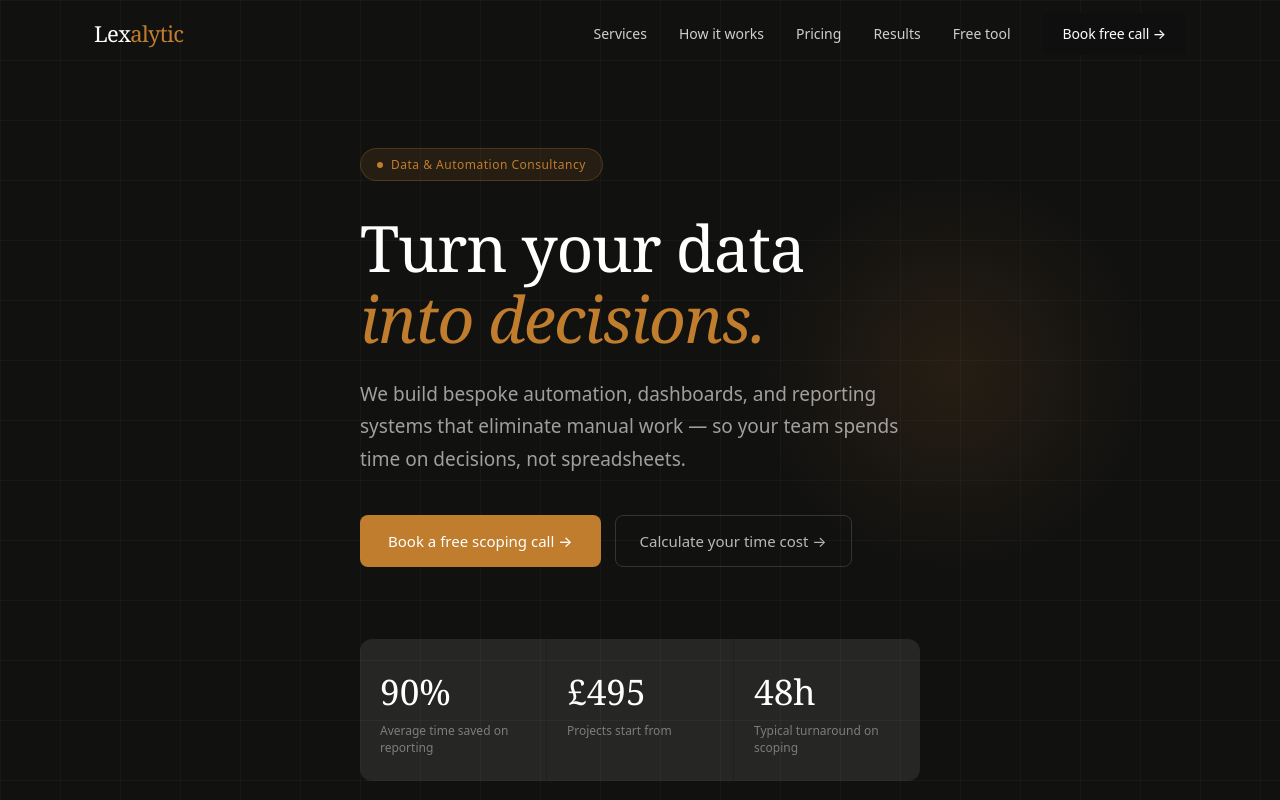
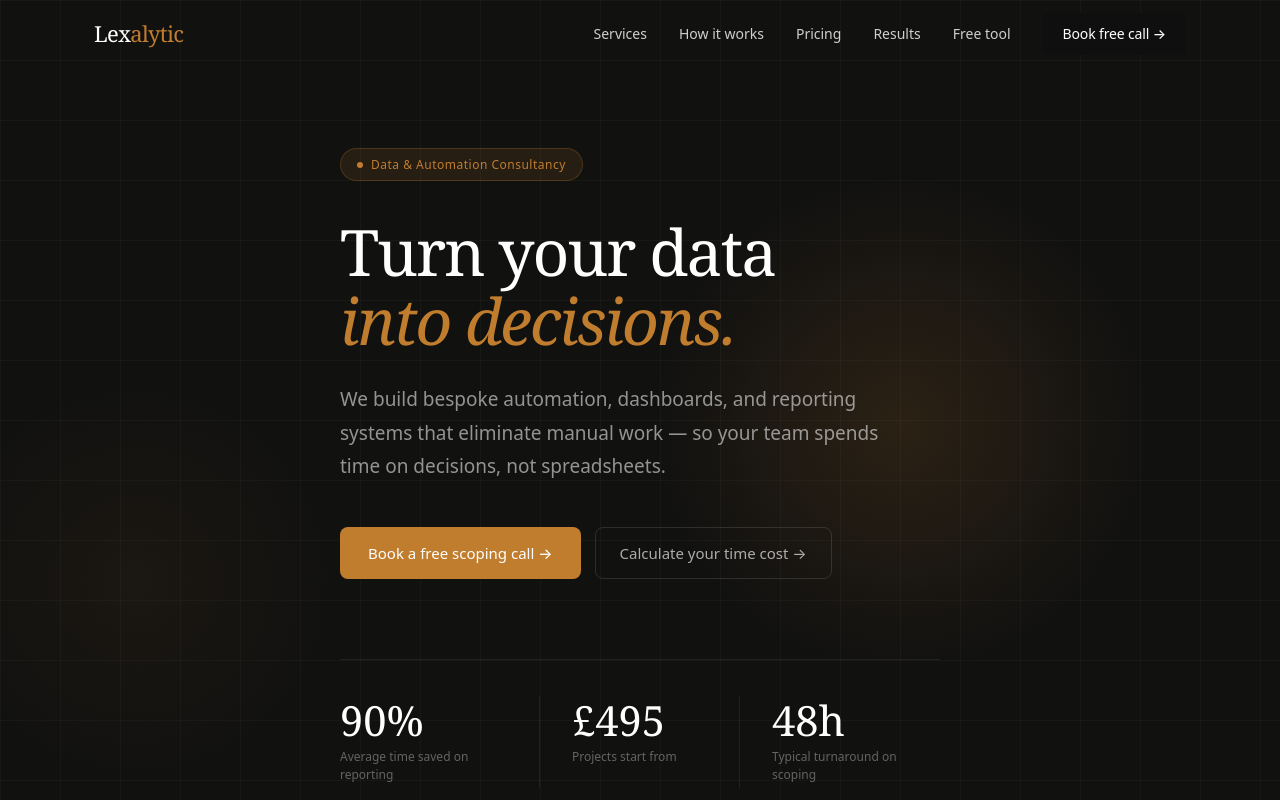
Before and after one commit to printpeachstudio-blip/lexalytic, a Next.js app: page / in a window 1280 px wide. Shown: the top 800 px of the page. Built offline with nearby package versions, Linux system fonts and the light colour scheme.

Commit message:
improve hero design, fix contact form with email sending, fix anchor scroll offset

```diff
--- a/app/globals.css
+++ b/app/globals.css
@@ -94,3 +94,6 @@ img { max-width: 100%; }
   .desktop-nav { display: none !important; }
   .hamburger { display: flex !important; flex-direction: column; }
 }
+
+/* Anchor scroll offset for fixed navbar */
+section[id] { scroll-margin-top: 80px; }
--- a/components/Contact.tsx
+++ b/components/Contact.tsx
@@ -3,79 +3,94 @@ import { useState } from 'react'
 
 export default function Contact() {
   const [submitted, setSubmitted] = useState(false)
+  const [loading, setLoading] = useState(false)
   const [form, setForm] = useState({ name: '', email: '', company: '', message: '' })
 
-  const handleSubmit = (e: React.FormEvent) => {
+  const handleSubmit = async (e: React.FormEvent) => {
     e.preventDefault()
-    setSubmitted(true)
+    setLoading(true)
+    try {
+      await fetch('https://formspree.io/f/xzzbnwpj', {
+        method: 'POST',
+        headers: { 'Content-Type': 'application/json' },
+        body: JSON.stringify(form),
+      })
+      setSubmitted(true)
+    } catch {
+      setSubmitted(true)
+    }
+    setLoading(false)
   }
 
-  const inputStyle = {
+  const inputStyle: React.CSSProperties = {
     width: '100%', padding: '13px 16px',
     background: 'rgba(255,255,255,0.05)',
     border: '1px solid rgba(255,255,255,0.1)',
     borderRadius: 'var(--radius)', color: 'var(--white)',
     fontSize: '15px', fontFamily: 'var(--sans)',
     outline: 'none', transition: 'border-color 0.2s',
+    boxSizing: 'border-box',
   }
 
   return (
-    <section id="contact" style={{ padding: 'clamp(60px, 8vw, 100px) 0', background: 'var(--bg-dark)' }}>
+    <section id="contact" style={{ padding: 'clamp(80px, 10vw, 120px) 0', background: 'var(--bg-dark)' }}>
       <div className="container">
-        <div style={{ display: 'grid', gridTemplateColumns: 'minmax(0,1fr) minmax(0,1fr)', gap: '60px', alignItems: 'start' }}>
-
-          {/* Left */}
+        <div style={{ display: 'grid', gridTemplateColumns: 'minmax(0,1fr) minmax(0,1fr)', gap: '80px', alignItems: 'start' }} className="contact-grid">
           <div>
             <span className="section-label">Get in touch</span>
-            <h2 style={{ color: 'var(--white)', marginBottom: '20px' }}>
-              Let's fix your data problem.
-            </h2>
-            <p style={{ color: 'rgba(255,255,255,0.5)', marginBottom: '40px', fontSize: '15px', lineHeight: '1.7' }}>
+            <h2 style={{ color: 'var(--white)', marginBottom: '20px' }}>Let's fix your data problem.</h2>
+            <p style={{ color: 'rgba(255,255,255,0.45)', marginBottom: '48px', fontSize: '16px', lineHeight: '1.8', fontWeight: '300' }}>
               Book a free 30-minute call and we'll tell you exactly what's possible with your data — and what it would cost to fix it. No commitment, no sales pressure.
             </p>
-
-            <div style={{ display: 'flex', flexDirection: 'column', gap: '20px' }}>
+            <div style={{ display: 'flex', flexDirection: 'column', gap: '24px', marginBottom: '40px' }}>
               {[
                 { icon: '📞', label: 'Free 30-min scoping call', sub: 'We review your process and give you a clear scope' },
                 { icon: '💰', label: 'Fixed price quote in 48 hours', sub: 'Exact cost before any work begins' },
                 { icon: '⚡', label: 'Start within days', sub: 'Not weeks — we keep capacity available' },
               ].map((item, i) => (
                 <div key={i} style={{ display: 'flex', gap: '16px', alignItems: 'flex-start' }}>
-                  <span style={{ fontSize: '24px', flexShrink: 0 }}>{item.icon}</span>
+                  <div style={{
+                    width: '40px', height: '40px', borderRadius: '10px',
+                    background: 'rgba(193,125,46,0.1)', border: '1px solid rgba(193,125,46,0.2)',
+                    display: 'flex', alignItems: 'center', justifyContent: 'center',
+                    fontSize: '18px', flexShrink: 0,
+                  }}>{item.icon}</div>
                   <div>
-                    <div style={{ fontSize: '15px', fontWeight: '500', color: 'var(--white)', marginBottom: '2px' }}>{item.label}</div>
-                    <div style={{ fontSize: '13px', color: 'rgba(255,255,255,0.4)' }}>{item.sub}</div>
+                    <div style={{ fontSize: '15px', fontWeight: '500', color: 'var(--white)', marginBottom: '3px' }}>{item.label}</div>
+                    <div style={{ fontSize: '13px', color: 'rgba(255,255,255,0.35)', lineHeight: '1.5' }}>{item.sub}</div>
                   </div>
                 </div>
               ))}
             </div>
-
-            <div style={{ marginTop: '40px', padding: '20px', background: 'rgba(255,255,255,0.04)', borderRadius: 'var(--radius)', border: '1px solid rgba(255,255,255,0.06)' }}>
-              <p style={{ fontSize: '13px', color: 'rgba(255,255,255,0.4)', marginBottom: '4px' }}>Or email us directly</p>
-              <a href="mailto:hello@lexalytic.com" style={{ color: 'var(--amber)', fontSize: '15px' }}>hello@lexalytic.com</a>
+            <div style={{ padding: '20px 24px', background: 'rgba(255,255,255,0.03)', borderRadius: 'var(--radius)', border: '1px solid rgba(255,255,255,0.06)' }}>
+              <p style={{ fontSize: '12px', color: 'rgba(255,255,255,0.35)', marginBottom: '6px', textTransform: 'uppercase', letterSpacing: '1px' }}>Or email us directly</p>
+              <a href="mailto:hello@lexalytic.com" style={{ color: 'var(--amber)', fontSize: '16px' }}>hello@lexalytic.com</a>
             </div>
           </div>
-
-          {/* Right — form */}
           <div style={{
             background: 'var(--bg-dark-2)', border: '1px solid rgba(255,255,255,0.08)',
-            borderRadius: 'var(--radius-lg)', padding: 'clamp(24px, 4vw, 36px)',
+            borderRadius: 'var(--radius-lg)', padding: 'clamp(28px, 4vw, 44px)',
           }}>
             {submitted ? (
-              <div style={{ textAlign: 'center', padding: '40px 20px' }}>
-                <div style={{ fontSize: '48px', marginBottom: '16px' }}>✓</div>
+              <div style={{ textAlign: 'center', padding: '48px 20px' }}>
+                <div style={{
+                  width: '64px', height: '64px', borderRadius: '50%',
+                  background: 'rgba(193,125,46,0.15)', border: '1px solid rgba(193,125,46,0.3)',
+                  display: 'flex', alignItems: 'center', justifyContent: 'center',
+                  margin: '0 auto 20px', fontSize: '28px',
+                }}>✓</div>
                 <h3 style={{ color: 'var(--white)', marginBottom: '12px' }}>Message received</h3>
-                <p style={{ color: 'rgba(255,255,255,0.5)', fontSize: '15px' }}>
+                <p style={{ color: 'rgba(255,255,255,0.45)', fontSize: '15px', lineHeight: '1.7' }}>
                   We'll be in touch within 24 hours to arrange your free scoping call.
                 </p>
               </div>
             ) : (
               <form onSubmit={handleSubmit}>
-                <h3 style={{ color: 'var(--white)', marginBottom: '24px', fontFamily: 'var(--serif)' }}>Book your free call</h3>
-
-                <div style={{ display: 'grid', gridTemplateColumns: '1fr 1fr', gap: '16px', marginBottom: '16px' }}>
+                <h3 style={{ color: 'var(--white)', marginBottom: '8px', fontFamily: 'var(--serif)', fontSize: '1.4rem' }}>Book your free call</h3>
+                <p style={{ fontSize: '14px', color: 'rgba(255,255,255,0.35)', marginBottom: '28px' }}>We'll respond within 24 hours.</p>
+                <div style={{ display: 'grid', gridTemplateColumns: '1fr 1fr', gap: '16px', marginBottom: '16px' }} className="form-row">
                   <div>
-                    <label style={{ display: 'block', fontSize: '12px', color: 'rgba(255,255,255,0.4)', marginBottom: '8px', textTransform: 'uppercase', letterSpacing: '0.5px' }}>Name *</label>
+                    <label style={{ display: 'block', fontSize: '11px', color: 'rgba(255,255,255,0.4)', marginBottom: '8px', textTransform: 'uppercase', letterSpacing: '1px' }}>Name *</label>
                     <input required style={inputStyle} placeholder="Your name" value={form.name}
                       onChange={e => setForm({ ...form, name: e.target.value })}
                       onFocus={e => (e.target as HTMLElement).style.borderColor = 'var(--amber)'}
@@ -83,7 +98,7 @@ export default function Contact() {
                     />
                   </div>
                   <div>
-                    <label style={{ display: 'block', fontSize: '12px', color: 'rgba(255,255,255,0.4)', marginBottom: '8px', textTransform: 'uppercase', letterSpacing: '0.5px' }}>Email *</label>
+                    <label style={{ display: 'block', fontSize: '11px', color: 'rgba(255,255,255,0.4)', marginBottom: '8px', textTransform: 'uppercase', letterSpacing: '1px' }}>Email *</label>
                     <input required type="email" style={inputStyle} placeholder="you@company.com" value={form.email}
                       onChange={e => setForm({ ...form, email: e.target.value })}
                       onFocus={e => (e.target as HTMLElement).style.borderColor = 'var(--amber)'}
@@ -91,30 +106,27 @@ export default function Contact() {
                     />
                   </div>
                 </div>
-
                 <div style={{ marginBottom: '16px' }}>
-                  <label style={{ display: 'block', fontSize: '12px', color: 'rgba(255,255,255,0.4)', marginBottom: '8px', textTransform: 'uppercase', letterSpacing: '0.5px' }}>Company</label>
+                  <label style={{ display: 'block', fontSize: '11px', color: 'rgba(255,255,255,0.4)', marginBottom: '8px', textTransform: 'uppercase', letterSpacing: '1px' }}>Company</label>
                   <input style={inputStyle} placeholder="Your company name" value={form.company}
                     onChange={e => setForm({ ...form, company: e.target.value })}
                     onFocus={e => (e.target as HTMLElement).style.borderColor = 'var(--amber)'}
                     onBlur={e => (e.target as HTMLElement).style.borderColor = 'rgba(255,255,255,0.1)'}
                   />
                 </div>
-
-                <div style={{ marginBottom: '24px' }}>
-                  <label style={{ display: 'block', fontSize: '12px', color: 'rgba(255,255,255,0.4)', marginBottom: '8px', textTransform: 'uppercase', letterSpacing: '0.5px' }}>Tell us about your problem *</label>
-                  <textarea required rows={4} style={{ ...inputStyle, resize: 'vertical' }}
+                <div style={{ marginBottom: '28px' }}>
+                  <label style={{ display: 'block', fontSize: '11px', color: 'rgba(255,255,255,0.4)', marginBottom: '8px', textTransform: 'uppercase', letterSpacing: '1px' }}>Tell us about your problem *</label>
+                  <textarea required rows={4} style={{ ...inputStyle, resize: 'vertical' as const }}
                     placeholder="Describe the process that's taking too long, or what you're trying to build..."
                     value={form.message} onChange={e => setForm({ ...form, message: e.target.value })}
                     onFocus={e => (e.target as HTMLElement).style.borderColor = 'var(--amber)'}
                     onBlur={e => (e.target as HTMLElement).style.borderColor = 'rgba(255,255,255,0.1)'}
                   />
                 </div>
-
-                <button type="submit" className="btn-amber" style={{ width: '100%', justifyContent: 'center' }}>
-                  Send message →
+                <button type="submit" className="btn-amber" style={{ width: '100%', justifyContent: 'center', opacity: loading ? 0.7 : 1 }} disabled={loading}>
+                  {loading ? 'Sending...' : 'Send message →'}
                 </button>
-                <p style={{ fontSize: '12px', color: 'rgba(255,255,255,0.3)', textAlign: 'center', marginTop: '12px' }}>
+                <p style={{ fontSize: '12px', color: 'rgba(255,255,255,0.25)', textAlign: 'center', marginTop: '14px' }}>
                   We respond within 24 hours. Your details are never shared.
                 </p>
               </form>
@@ -122,15 +134,10 @@ export default function Contact() {
           </div>
         </div>
       </div>
-
       <style>{`
         @media (max-width: 768px) {
-          #contact .container > div {
-            grid-template-columns: 1fr !important;
-          }
-          #contact form > div:first-of-type {
-            grid-template-columns: 1fr !important;
-          }
+          .contact-grid { grid-template-columns: 1fr !important; gap: 48px !important; }
+          .form-row { grid-template-columns: 1fr !important; }
         }
       `}</style>
     </section>
--- a/components/Hero.tsx
+++ b/components/Hero.tsx
@@ -10,75 +10,76 @@ export default function Hero() {
       position: 'relative',
       overflow: 'hidden',
     }}>
-      {/* Subtle grid texture */}
       <div style={{
         position: 'absolute', inset: 0,
         backgroundImage: 'linear-gradient(rgba(255,255,255,0.03) 1px, transparent 1px), linear-gradient(90deg, rgba(255,255,255,0.03) 1px, transparent 1px)',
         backgroundSize: '60px 60px',
         pointerEvents: 'none',
       }} />
-
-      {/* Amber glow */}
       <div style={{
         position: 'absolute', top: '20%', right: '10%',
-        width: '400px', height: '400px',
-        background: 'radial-gradient(circle, rgba(193,125,46,0.12) 0%, transparent 70%)',
+        width: '500px', height: '500px',
+        background: 'radial-gradient(circle, rgba(193,125,46,0.15) 0%, transparent 70%)',
         pointerEvents: 'none',
       }} />
-
+      <div style={{
+        position: 'absolute', bottom: '10%', left: '-5%',
+        width: '400px', height: '400px',
+        background: 'radial-gradient(circle, rgba(193,125,46,0.06) 0%, transparent 70%)',
+        pointerEvents: 'none',
+      }} />
       <div className="container" style={{ position: 'relative', zIndex: 1, padding: '80px 24px' }}>
-        <div style={{ maxWidth: '820px' }}>
-
+        <div style={{ maxWidth: '860px' }}>
           <div className="fade-up" style={{
             display: 'inline-flex', alignItems: 'center', gap: '8px',
             background: 'rgba(193,125,46,0.12)', border: '1px solid rgba(193,125,46,0.25)',
-            borderRadius: '100px', padding: '6px 16px', marginBottom: '32px',
+            borderRadius: '100px', padding: '6px 16px', marginBottom: '36px',
           }}>
             <span style={{ width: '6px', height: '6px', borderRadius: '50%', background: 'var(--amber)', display: 'inline-block' }} />
             <span style={{ fontSize: '12px', color: 'var(--amber)', fontWeight: '500', letterSpacing: '0.5px' }}>
               Data & Automation Consultancy
             </span>
           </div>
-
-          <h1 className="fade-up-2" style={{ color: 'var(--white)', marginBottom: '24px', lineHeight: '1.1' }}>
+          <h1 className="fade-up-2" style={{ color: 'var(--white)', marginBottom: '28px', lineHeight: '1.08', letterSpacing: '-0.03em' }}>
             Turn your data<br />
             <em style={{ color: 'var(--amber)', fontStyle: 'italic' }}>into decisions.</em>
           </h1>
-
           <p className="fade-up-3" style={{
-            fontSize: 'clamp(16px, 2vw, 19px)', color: 'rgba(255,255,255,0.6)',
-            maxWidth: '560px', marginBottom: '40px', fontWeight: '300', lineHeight: '1.7',
+            fontSize: 'clamp(16px, 2vw, 19px)', color: 'rgba(255,255,255,0.55)',
+            maxWidth: '580px', marginBottom: '44px', fontWeight: '300', lineHeight: '1.75',
           }}>
             We build bespoke automation, dashboards, and reporting systems that eliminate manual work — so your team spends time on decisions, not spreadsheets.
           </p>
-
-          <div className="fade-up-4" style={{ display: 'flex', gap: '14px', flexWrap: 'wrap' }}>
-            <a href="#contact" className="btn-amber">Book a free scoping call →</a>
-            <a href="#tool" className="btn-secondary" style={{ color: 'rgba(255,255,255,0.7)', borderColor: 'rgba(255,255,255,0.15)' }}
-              onMouseEnter={e => { (e.currentTarget as HTMLElement).style.borderColor = 'rgba(255,255,255,0.4)'; (e.currentTarget as HTMLElement).style.color = 'white'; }}
-              onMouseLeave={e => { (e.currentTarget as HTMLElement).style.borderColor = 'rgba(255,255,255,0.15)'; (e.currentTarget as HTMLElement).style.color = 'rgba(255,255,255,0.7)'; }}
+          <div className="fade-up-4" style={{ display: 'flex', gap: '14px', flexWrap: 'wrap', alignItems: 'center' }}>
+            <a href="#contact" className="btn-amber" style={{ fontSize: '15px', padding: '14px 28px' }}>
+              Book a free scoping call →
+            </a>
+            <a href="#tool" className="btn-secondary" style={{ color: 'rgba(255,255,255,0.65)', borderColor: 'rgba(255,255,255,0.12)', fontSize: '15px' }}
+              onMouseEnter={e => { (e.currentTarget as HTMLElement).style.borderColor = 'rgba(255,255,255,0.35)'; (e.currentTarget as HTMLElement).style.color = 'white'; }}
+              onMouseLeave={e => { (e.currentTarget as HTMLElement).style.borderColor = 'rgba(255,255,255,0.12)'; (e.currentTarget as HTMLElement).style.color = 'rgba(255,255,255,0.65)'; }}
             >
               Calculate your time cost →
             </a>
           </div>
-
-          {/* Stats row */}
-          <div style={{
-            display: 'grid', gridTemplateColumns: 'repeat(3, 1fr)',
-            gap: '1px', background: 'rgba(255,255,255,0.06)',
-            borderRadius: 'var(--radius-lg)', overflow: 'hidden',
-            marginTop: '72px', maxWidth: '560px',
-          }}>
+          <div style={{ marginTop: '80px', maxWidth: '600px' }}>
+            <div style={{ height: '1px', background: 'rgba(255,255,255,0.07)', marginBottom: '36px' }} />
+            <div style={{ display: 'grid', gridTemplateColumns: 'repeat(3, 1fr)' }}>
               {[
                 { num: '90%', label: 'Average time saved on reporting' },
                 { num: '£495', label: 'Projects start from' },
                 { num: '48h', label: 'Typical turnaround on scoping' },
               ].map((s, i) => (
-              <div key={i} style={{ background: 'rgba(255,255,255,0.03)', padding: '24px 20px' }}>
-                <div style={{ fontFamily: 'var(--serif)', fontSize: 'clamp(1.6rem, 3vw, 2.2rem)', color: 'var(--white)', marginBottom: '4px' }}>{s.num}</div>
-                <div style={{ fontSize: '12px', color: 'rgba(255,255,255,0.4)', fontWeight: '300', lineHeight: '1.4' }}>{s.label}</div>
+                <div key={i} style={{
+                  padding: '4px 0',
+                  borderRight: i < 2 ? '1px solid rgba(255,255,255,0.07)' : 'none',
+                  paddingRight: i < 2 ? '32px' : '0',
+                  paddingLeft: i > 0 ? '32px' : '0',
+                }}>
+                  <div style={{ fontFamily: 'var(--serif)', fontSize: 'clamp(1.8rem, 3.5vw, 2.6rem)', color: 'var(--white)', marginBottom: '6px', lineHeight: '1' }}>{s.num}</div>
+                  <div style={{ fontSize: '12px', color: 'rgba(255,255,255,0.35)', fontWeight: '300', lineHeight: '1.5' }}>{s.label}</div>
                 </div>
               ))}
+            </div>
           </div>
         </div>
       </div>
```
Lines whose indentation alone changed are shown as unchanged.
